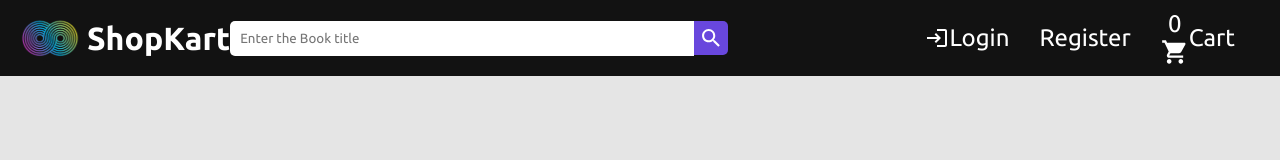
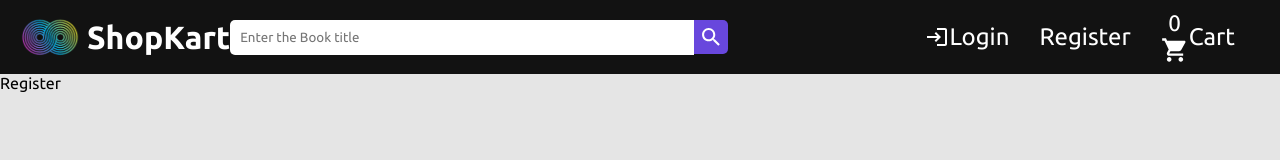
Before and after one commit to sagarmish1234/ecommerce, a React (Create React App) app in the folder client/: page /register in a window 1280 px wide. Shown: the top 160 px of the page. Built offline with nearby package versions, Linux system fonts and the light colour scheme; no server answers.

Commit message:
Login Route started

```diff
--- a/client/src/components/navbar/customerNavbar/CustomerNavbar.js
+++ b/client/src/components/navbar/customerNavbar/CustomerNavbar.js
@@ -8,6 +8,7 @@ import {
   Person,
 } from '@mui/icons-material'
 import { InventoryItems, Cart, User } from '../../../App'
+import { Link } from 'react-router-dom'
 
 function CustomerNavbar() {
   const [inventory, setInvetory] = useContext(InventoryItems)
@@ -38,18 +39,38 @@ function CustomerNavbar() {
       </div>
       <ul className="customerNavbarLinks">
         {!user && (
+          <Link
+            to={'/signin'}
+            style={{
+              textDecoration: 'none',
+              color: 'white',
+              display: 'flex',
+              alignItems: 'center',
+              height: '100%',
+            }}
+          >
           <li
             className="customerNavbarLink"
             style={{ display: 'flex', alignItems: 'center' }}
           >
-            <Login></Login>Login
+              <Login></Login>Login
           </li>
+            </Link>
         )}
-        {!user && <li className="customerNavbarLink">Register</li>}
+        {!user && (
+          <Link
+              to="/register"
+              style={{ textDecoration: 'none', color: 'white',height:"100%" }}
+            >
+          <li className="customerNavbarLink">
+              Register
+          </li>
+            </Link>
+        )}
         <li className="customerNavbarLink">
-          <span className='cart'>
-          <span>{cart.length}</span>
-          <ShoppingCart className="customerNavbarCartIcon"></ShoppingCart>
+          <span className="cart">
+            <span>{cart.length}</span>
+            <ShoppingCart className="customerNavbarCartIcon"></ShoppingCart>
           </span>
           Cart
         </li>
--- a/client/src/components/navbar/customerNavbar/customerNavbar.css
+++ b/client/src/components/navbar/customerNavbar/customerNavbar.css
@@ -66,6 +66,7 @@
   flex-direction: column;
   align-items: center;
   padding: 5px 0px;
+  font-size: 1.4rem;
 }
 
 .customerNavbarCartIcon {
--- a/client/src/components/navbar/managerNavbar/ManagerNavbar.js
+++ b/client/src/components/navbar/managerNavbar/ManagerNavbar.js
@@ -1,9 +1,11 @@
-import React from 'react'
+import React, { useContext } from 'react'
 import './managerNavbar.css'
 import { Logout } from '@mui/icons-material'
 import { NavLink } from 'react-router-dom'
+import { User } from '../../../App'
 
 function ManagerNavbar() {
+  const [user, setUser] = useContext(User)
   return (
     <>
       <div className="managerNavbarContainer">
@@ -22,7 +24,14 @@ function ManagerNavbar() {
             className="managerNavbarLink"
             style={{ display: 'flex', alignItems: 'center' }}
           >
-            <Logout style={{ marginRight: '2px' }}></Logout>Logout
+            <Logout
+              style={{ marginRight: '2px' }}
+              onClick={() => {
+                localStorage.removeItem('user')
+                setUser('')
+              }}
+            ></Logout>
+            Logout
           </li>
         </ul>
       </div>
--- a/client/src/components/navbar/managerNavbar/managerNavbar.css
+++ b/client/src/components/navbar/managerNavbar/managerNavbar.css
@@ -4,12 +4,13 @@
     height: 100%;
     flex-direction: column;
     align-content: center;
-    padding: 0px 20px;
+    /* padding: 0px 20px; */
 }
 
 .managerNavbarBrand{
     display: flex;
     align-items: center;
+    padding: 0px 10px ;
 }
 
 .managerNavbarBrandImg{
@@ -26,14 +27,21 @@
 .managerNavbarLinks{
     display: flex;
     align-items: bottom;
-    justify-content: flex-end;
     list-style: none;
     flex-direction: column;
 }
 
 .managerNavbarLink{
-    margin-right: 30px;
     color: white;
     cursor: pointer;
     font-size: 1.5rem;
+    padding-top: 4px;
+    padding-bottom: 4px;
+    width: 100%;
+    margin-top: 10px;
+    padding-left: 10px;
 }
+
+.managerNavbarLink:hover{
+    background-color: #1c315e;
+}
--- a/client/src/pages/home/Home.js
+++ b/client/src/pages/home/Home.js
@@ -1,9 +1,12 @@
-import React from 'react'
+import React,{useContext} from 'react'
 import ManagerHome from './managerHome/ManagerHome'
 import CustomerHome from './customerHome/CustomerHome'
+import { User } from '../../App'
 
 function Home() {
-  if (localStorage.user && JSON.parse(localStorage.user).isManager) {
+  const [user, setUser] = useContext(User)
+
+  if ((localStorage.user && JSON.parse(localStorage.user).isManager) || user) {
     return <ManagerHome></ManagerHome>
   }
   return <CustomerHome></CustomerHome>
--- a/client/src/pages/home/customerHome/CustomerHome.js
+++ b/client/src/pages/home/customerHome/CustomerHome.js
@@ -7,6 +7,7 @@ import DisplayItems from '../../../components/displayItems/DisplayItems'
 import ProtectedRoute from '../../../components/protectedRoute/ProtectedRoute'
 import CustomerOrders from '../../../components/customerOrders/CustomerOrders'
 import { Routes, Route } from 'react-router-dom'
+import Register from '../../../components/register/Register'
 
 function CustomerHome() {
   return (
@@ -15,10 +16,12 @@ function CustomerHome() {
       <Routes>
         <Route path="/" element={<DisplayItems></DisplayItems>}></Route>
         <Route path="/signin" element={<Login></Login>}></Route>
+        <Route path="/register" element={<Register></Register>}></Route>
         <Route path="/cart" element={<Cart></Cart>}></Route>
         <Route path="/" element={<ProtectedRoute></ProtectedRoute>}>
           <Route
-           exact path="/orders"
+            exact
+            path="/orders"
             element={<CustomerOrders></CustomerOrders>}
           ></Route>
         </Route>
```
Also changed, not shown: 1 other file (tests, documents, lock files or other folders).
